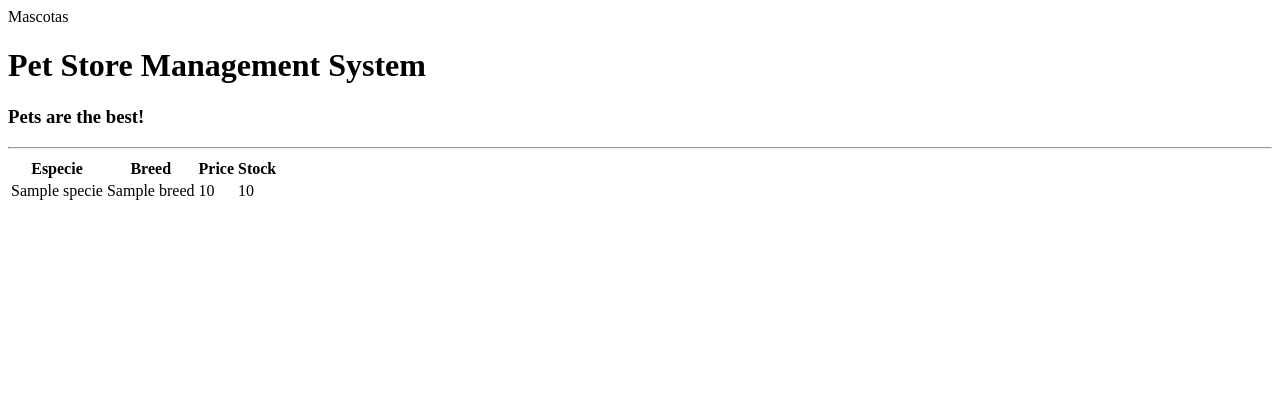
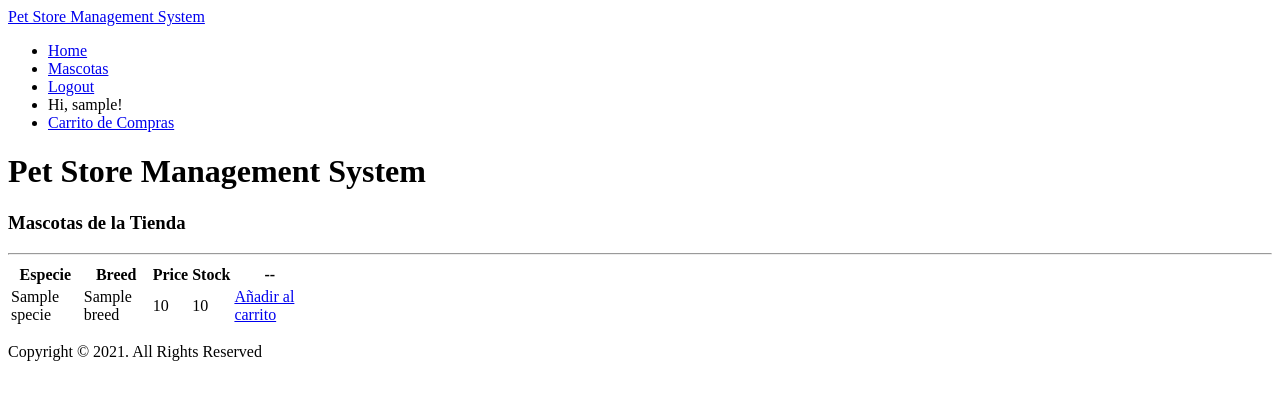
Before and after one commit to cquijadafuentes/microservicios, a Flask app: page /listpets in a window 1280 px wide. Shown: the top 400 px of the page. Run offline with Flask 2, Linux system fonts and the light colour scheme; a user stored in the database is signed in; tables that the repository leaves empty hold one stand-in row (values such as "Sample post"); a database or web service that is not in the repository returns one stand-in record (values such as "Sample title"); data that the repository does not hold is empty; some libraries are stand-ins or nearby versions.

Commit message:
Lista mascotas, lista usuarios, session, carrito add/delete OK.

```diff
--- a/proyecto/app/__init__.py
+++ b/proyecto/app/__init__.py
@@ -2,6 +2,7 @@
 
 # third-party imports
 from flask import Flask
+from flask import session
 from flask_sqlalchemy import SQLAlchemy
 from flask_login import LoginManager
 from flask_migrate import Migrate
@@ -18,6 +19,8 @@ def create_app(config_name):
     app = Flask(__name__, instance_relative_config=True)
     #app.config.from_object(app_config[config_name])
     app.config.from_pyfile('config.py')
+    app.secret_key = 'BAD_SECRET_KEY'
+
 
 
     Bootstrap(app)
@@ -33,9 +36,6 @@ def create_app(config_name):
     from .admin import admin as admin_blueprint
     app.register_blueprint(admin_blueprint, url_prefix='/admin')
 
-    from .auth import auth as auth_blueprint
-    app.register_blueprint(auth_blueprint)
-
     from .home import home as home_blueprint
     app.register_blueprint(home_blueprint)
 
--- a/proyecto/app/home/views.py
+++ b/proyecto/app/home/views.py
@@ -1,6 +1,7 @@
 # app/home/views.py
 from flask import jsonify
 from flask import render_template
+from flask import session
 from flask_login import login_required
 from ..models import ShoppingCart
 
@@ -24,6 +25,22 @@ def dashboard():
     """
     return render_template('home/dashboard.html', title="Dashboard")
 
+@home.route('/homelogin/<username>/<userphone>')
+def homelogin(username=None, userphone=None):
+    if userphone is not None :
+        session['sess_loged_username'] = username
+        session['sess_loged_userphone'] = userphone
+
+    return shoppingcart()
+
+
+@home.route('/homelogout')
+def homelogout():
+    print("saliendo!")
+    session.pop('sess_loged_username', default=None)
+    session.pop('sess_loged_userphone', default=None)
+    return render_template('home/index.html', title="PetStoreSystem")
+
 
 @home.route('/listusers')
 def listusers():
@@ -41,9 +58,33 @@ def listpets():
 
 @home.route('/shoppingcart')
 def shoppingcart():
-    pets = requests.get('http://studentestwebapp.azurewebsites.net/api/listall').json()['json_list']
+    pets = requests.get('http://studentestwebapp.azurewebsites.net/api/list/'+session['sess_loged_userphone']).json()['json_list']
     print(pets)
     return render_template('home/shoppingcart.html', title="Carrito de compra", pets=pets)
+
+@home.route('/addpet/<idpet>/<value>')
+def addpet(idpet, value):
+    A = ShoppingCart.query.filter_by(id_user=session['sess_loged_userphone'], id_pet=idpet).first()
+    if A is not None:
+        A.cant += 1
+        A.update()
+        return listpets()
+    carrito = ShoppingCart()
+    carrito.id_user = id_user=session['sess_loged_userphone']
+    carrito.id_pet = idpet
+    carrito.cant = 1
+    carrito.unitprice = value
+    carrito.add()
+    return listpets()
+
+
+@home.route('/deletepet/<idpet>')
+def deletepet(idpet):
+    carrito = ShoppingCart.query.filter_by(id_user=session['sess_loged_userphone'], id_pet=idpet).first()
+    if carrito is None:
+        return "No existe el registro en el carrito", 400
+    carrito.delete()
+    return "Item del carrito eliminado", 200
 
 
 @home.route('/api/listall')
--- a/proyecto/app/templates/base.html
+++ b/proyecto/app/templates/base.html
@@ -4,36 +4,27 @@
 <html lang="en">
 <head>
     <title>{{ title }} | Pet Store Management System</title>
-    <link href="https://maxcdn.bootstrapcdn.com/bootstrap/3.3.7/css/bootstrap.min.css" rel="stylesheet">
-    <link href="{{ url_for('static', filename='css/style.css') }}" rel="stylesheet">
-    <link rel="shortcut icon" href="{{ url_for('static', filename='img/favicon.ico') }}">
-    <link href="https://maxcdn.bootstrapcdn.com/font-awesome/4.7.0/css/font-awesome.min.css" rel="stylesheet">
+
 </head>
 <body>
     <nav class="navbar navbar-default navbar-fixed-top topnav" role="navigation">
         <div class="container topnav">
           <div class="navbar-header">
-              <button type="button" class="navbar-toggle" data-toggle="collapse" data-target="#bs-example-navbar-collapse-1">
-                  <span class="sr-only">Toggle navigation</span>
-                  <span class="icon-bar"></span>
-                  <span class="icon-bar"></span>
-                  <span class="icon-bar"></span>
-              </button>
               <a class="navbar-brand topnav" href="{{ url_for('home.homepage') }}">Pet Store Management System</a>
           </div>
           <div class="collapse navbar-collapse" id="bs-example-navbar-collapse-1">
               <ul class="nav navbar-nav navbar-right">
-                  {% if current_user.is_authenticated %}
-                    <li><a href="{{ url_for('home.dashboard') }}">Dashboard</a></li>
-                    <li><a href="{{ url_for('auth.logout') }}">Logout</a></li>
-                    <li><a><i class="fa fa-user"></i>  Hi, {{ current_user.username }}!</a></li>
+                  {% if session['sess_loged_username'] %}
+                    <li><a href="{{ url_for('home.homepage') }}">Home</a></li>
+                    <li><a href="{{ url_for('home.listpets') }}">Mascotas</a></li>
+                    <li><a href="{{ url_for('home.homelogout') }}">Logout</a></li>
+                    <li><a><i class="fa fa-user"></i>  Hi, {{ session['sess_loged_username'] }}!</a></li>
+                    <li><a href="{{ url_for('home.shoppingcart') }}">Carrito de Compras</a></li>
                   {% else %}
                     <li><a href="{{ url_for('home.homepage') }}">Home</a></li>
-                    <li><a href="{{ url_for('home.listusers') }}">Listar Usuarios</a></li>
-                    <li><a href="{{ url_for('home.listpets') }}">Listar Mascotas</a></li>
-                    <li><a href="{{ url_for('home.shoppingcart') }}">Carrito</a></li>
-                    <li><a href="{{ url_for('auth.register') }}">Register</a></li>
-                    <li><a href="{{ url_for('auth.login') }}">Login</a></li>
+                    <li><a href="{{ url_for('home.listpets') }}">Mascotas</a></li>
+                    <li><a href="http://petstorecustomer.appspot.com/">Registrar</a></li>
+                    <li><a href="{{ url_for('home.listusers') }}">Login</a></li>
                   {% endif %}
               </ul>
           </div>
@@ -48,18 +39,6 @@
         <div class="container">
             <div class="row">
                 <div class="col-lg-12">
-                    <!-- Modify footer menu -->
-                    <ul class="list-inline">
-                        <li><a href="{{ url_for('home.homepage') }}">Home</a></li>
-                        <li class="footer-menu-divider">⋅</li>
-                        {% if current_user.is_authenticated %}
-                          <li><a href="{{ url_for('auth.logout') }}">Logout</a></li>
-                        {% else %}
-                          <li><a href="{{ url_for('auth.register') }}">Register</a></li>
-                          <li class="footer-menu-divider">⋅</li>
-                          <li><a href="{{ url_for('auth.login') }}">Login</a></li>
-                        {% endif %}
-                    </ul>
                     <p class="copyright text-muted small">Copyright © 2021. All Rights Reserved</p>
                 </div>
             </div>
--- a/proyecto/app/templates/home/pets.html
+++ b/proyecto/app/templates/home/pets.html
@@ -1,5 +1,6 @@
 <!-- app/templates/home/pets.html -->
 
+{% extends "base.html" %}
 {% block title %}Mascotas{% endblock %}
 {% block body %}
 <div class="intro-header">
@@ -8,7 +9,7 @@
             <div class="col-lg-12">
                 <div class="intro-message">
                     <h1>Pet Store Management System</h1>
-                    <h3>Pets are the best!</h3>
+                    <h3>Mascotas de la Tienda</h3>
                     <hr class="intro-divider">
                     </ul>
                     <div id="results">
@@ -19,6 +20,9 @@
                             <th>Breed</th>
                             <th>Price</th>
                             <th>Stock</th>
+                            {% if session['sess_loged_username'] %}
+                            <th>--</th>
+                            {% endif %}
                           </tr>
                         </thead>
                         {% for pet in pets%}
@@ -28,6 +32,9 @@
                             <td>{{ pet['breed'] }}</td>
                             <td>{{ pet['price'] }}</td>
                             <td>{{ pet['stock'] }}</td>
+                            {% if session['sess_loged_username'] %}
+                            <td> <a href="/addpet/{{ pet['id'] }}/{{ pet['price'] }}"> Añadir al carrito </a> </td>
+                            {% endif %}
                           </tr>
                         {% endif %}
                         {% endfor %}
--- a/proyecto/app/templates/home/shoppingcart.html
+++ b/proyecto/app/templates/home/shoppingcart.html
@@ -1,5 +1,6 @@
 <!-- app/templates/home/pets.html -->
 
+{% extends "base.html" %}
 {% block title %}Carrito de Compra{% endblock %}
 {% block body %}
 <div class="intro-header">
@@ -8,7 +9,7 @@
             <div class="col-lg-12">
                 <div class="intro-message">
                     <h1>Pet Store Management System</h1>
-                    <h3>Pets are the best!</h3>
+                    <h3>Carrito de Compra</h3>
                     <hr class="intro-divider">
                     </ul>
                     <div id="results">
@@ -29,7 +30,7 @@
                             <td>{{ pet['id_user'] }}</td>
                             <td>{{ pet['cant'] }}</td>
                             <td>{{ pet['unitprice'] }}</td>
-                            <td><button type="button">Agregar</button></td>
+                            <td><a href="/deletepet/{{ pet['id_pet'] }}">Eliminar</a></td>
                           </tr>
                         {% endif %}
                         {% endfor %}
--- a/proyecto/app/templates/home/users.html
+++ b/proyecto/app/templates/home/users.html
@@ -1,5 +1,6 @@
 <!-- app/templates/home/pets.html -->
 
+{% extends "base.html" %}
 {% block title %}Usuarios{% endblock %}
 {% block body %}
 <div class="intro-header">
@@ -8,7 +9,7 @@
             <div class="col-lg-12">
                 <div class="intro-message">
                     <h1>Pet Store Management System</h1>
-                    <h3>Pets are the best!</h3>
+                    <h3>Usuarios Registrados</h3>
                     <hr class="intro-divider">
                     </ul>
                     <div id="results">
@@ -19,6 +20,7 @@
                             <th>Dirección</th>
                             <th>Teléfono</th>
                             <th>Dinero</th>
+                            <th>  </th>
                           </tr>
                         </thead>
                         {% for user in users%}
@@ -31,6 +33,7 @@
                         {% else %}
                             <td>{{ CARGAR }}</td>
                         {% endif %}
+                            <td> <a href="/homelogin/{{ user['name'] }}/ {{ user['phone'] }}"> Iniciar Sesión </a></td>
                           </tr>
                         {% endfor %}
                       </table>
--- a/proyecto/requirements.txt
+++ b/proyecto/requirements.txt
@@ -9,6 +9,7 @@ Flask==1.1.4
 Flask-Bootstrap==3.3.7.1
 Flask-Login==0.5.0
 Flask-Migrate==3.0.1
+Flask-Session==0.4.0
 Flask-SQLAlchemy==2.5.1
 Flask-WTF==0.14.3
 idna==2.10
@@ -24,6 +25,7 @@ protobuf==3.17.3
 PyMySQL==0.10.1
 python-dateutil==2.8.1
 python-editor==1.0.4
+requests==2.25.1
 scandir==1.10.0
 six==1.16.0
 SQLAlchemy==1.4.17
```
Also changed, not shown: proyecto/app/auth/__init__.py (deleted, +0 -7 lines), proyecto/app/auth/forms.py (deleted, +0 -39 lines), proyecto/app/auth/views.py (deleted, +0 -77 lines), proyecto/app/templates/auth/login.html (deleted, +0 -18 lines), proyecto/app/templates/auth/register.html (deleted, +0 -14 lines), proyecto/app/templates/home/dashboard.html (deleted, +0 -20 lines), 5 other files.
